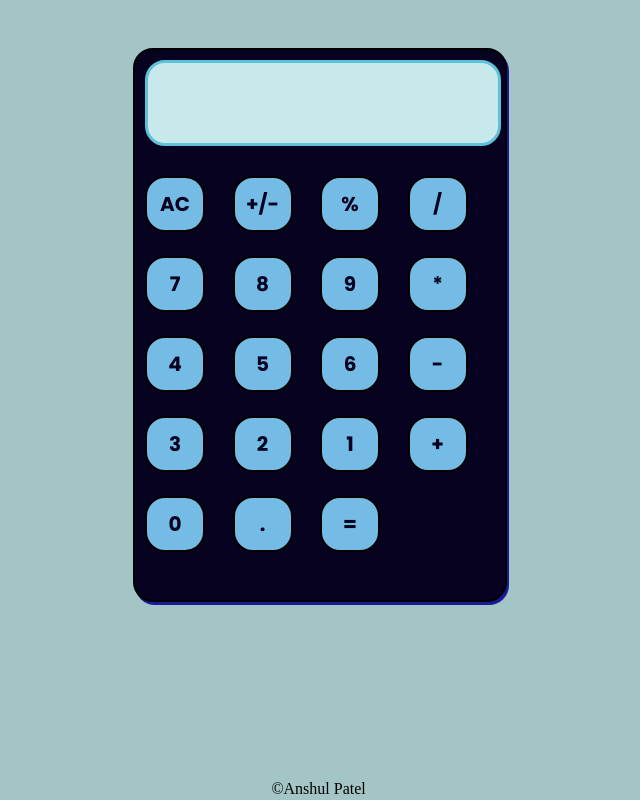
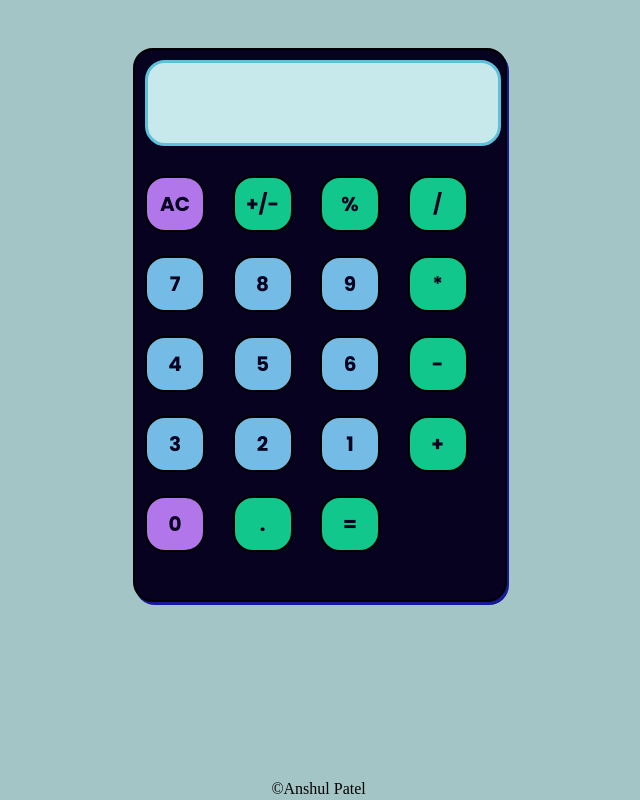
Before and after one commit to anshul4510/Calculator, a plain HTML site: page index.html in a window 1280 px wide. Shown: the whole page, without its empty margins (315-955 px from the left). Drawn offline with Linux system fonts and the light colour scheme; a web font is replaced by a local one.

Commit message:
Update index.html

```diff
--- a/index.html
+++ b/index.html
@@ -14,25 +14,25 @@
             </div>
         </div>
         <div class="input">
-            <div class="buttons"><button class="inp" onclick=clearText()>AC</button></div>
-            <div class="buttons"><button class="inp" onclick="addText('-')">+/-</button></div>
-            <div class="buttons"><button class="inp" onclick="addText('%')">%</button></div>
-            <div class="buttons"><button class="inp" onclick="addText('/')" >/</button></div>
+            <div class="buttons"><button class="inp" style="background-color: rgb(178, 118, 235);" onclick=clearText()>AC</button></div>
+            <div class="buttons"><button class="inp op" onclick="addText('-')">+/-</button></div>
+            <div class="buttons"><button class="inp op" onclick="addText('%')">%</button></div>
+            <div class="buttons"><button class="inp op" onclick="addText('/')" >/</button></div>
             <div class="buttons"><button class="inp" onclick=addText(7)>7</button></div>
             <div class="buttons"><button class="inp" onclick=addText(8)>8</button></div>
             <div class="buttons"><button class="inp" onclick=addText(9)>9</button></div>
-            <div class="buttons"><button class="inp" onclick="addText('*')">*</button></div>
+            <div class="buttons"><button class="inp op" onclick="addText('*')">*</button></div>
             <div class="buttons"><button class="inp" onclick=addText(4)>4</button></div>
             <div class="buttons"><button class="inp" onclick=addText(5)>5</button></div>
             <div class="buttons"><button class="inp" onclick=addText(6)>6</button></div>
-            <div class="buttons"><button class="inp" onclick="addText('-')">-</button></div>
+            <div class="buttons"><button class="inp op" onclick="addText('-')">-</button></div>
             <div class="buttons"><button class="inp" onclick=addText(3)>3</button></div>
             <div class="buttons"><button class="inp" onclick=addText(2)>2</button></div>
             <div class="buttons"><button class="inp" onclick=addText(1)>1</button></div>
-            <div class="buttons"><button class="inp" onclick="addText('+')">+</button></div>
-            <div class="buttons"><button class="inp" onclick=addText(0)>0</button></div>
-            <div class="buttons"><button class="inp" onclick="addText('.')">.</button></div>
-            <div class="buttons equal"><button class="inp" onclick=calculate()>=</button></div>
+            <div class="buttons"><button class="inp op" onclick="addText('+')">+</button></div>
+            <div class="buttons"><button class="inp" style="background-color: rgb(178, 118, 235);" onclick=addText(0) >0</button></div>
+            <div class="buttons"><button class="inp op"  onclick="addText('.')">.</button></div>
+            <div class="buttons equal"><button class="inp op" onclick=calculate()>=</button></div>
         </div>
     </div>
     <div class="credit">
```
